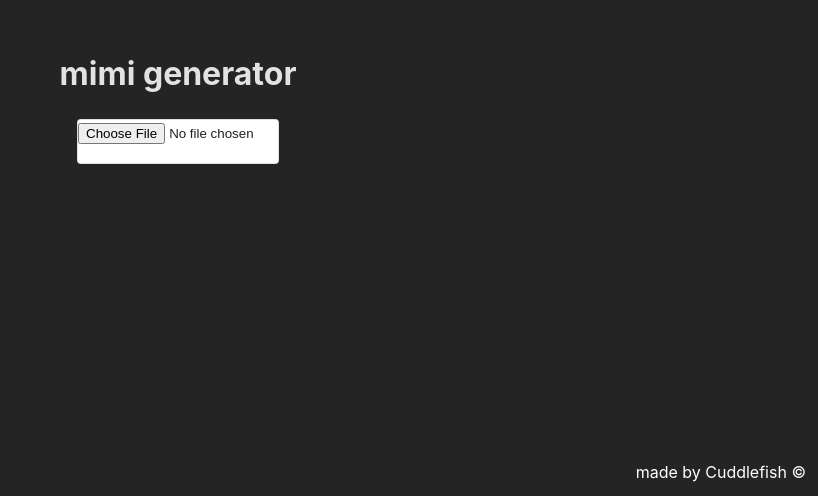
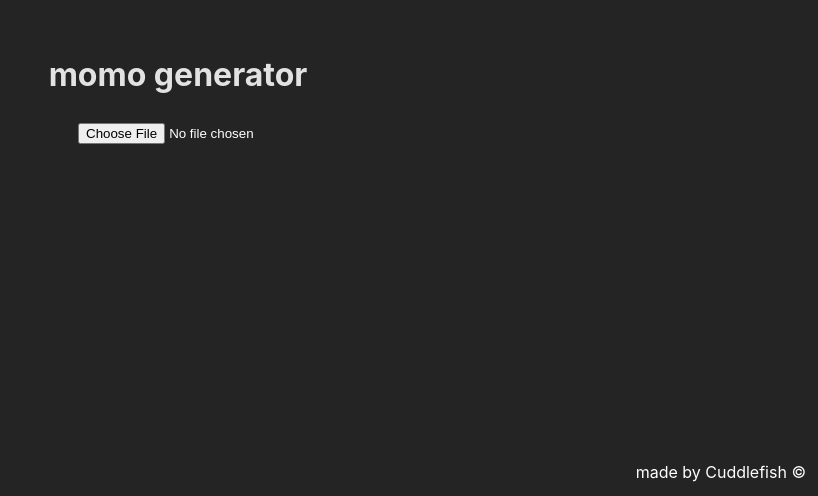
Before and after one commit to EricPaulin/momo, a React (Vite) app: page / in a window 1280 px wide. Shown: the part 304-800 px from the top of the page, without its empty margins (462-1280 px from the left). Built offline with nearby package versions, Linux system fonts and the light colour scheme.

Commit message:
card css

```diff
--- a/src/App.jsx
+++ b/src/App.jsx
@@ -22,10 +22,12 @@ function App() {
   return (
     <>
     <div className="container">
-      <h1>mimi generator</h1>
+      <h1> momo generator </h1>
 
       {!image && (
-      <Card variant='outlined'>
+      <Card variant='outlined'
+        sx={{ backgroundColor: '#242424', border: 'none' , color: 'white'}}
+      >
         <input
           className='generateBtn'
           type="file"
@@ -36,7 +38,9 @@ function App() {
       )}
 
       {image && (
-        <Card variant='outlined'>
+        <Card variant='outlined'
+        sx={{ backgroundColor: '#242424', border: 'none' , color: 'white'}}
+        >
           bruh moment
         </Card>
       )}
```
